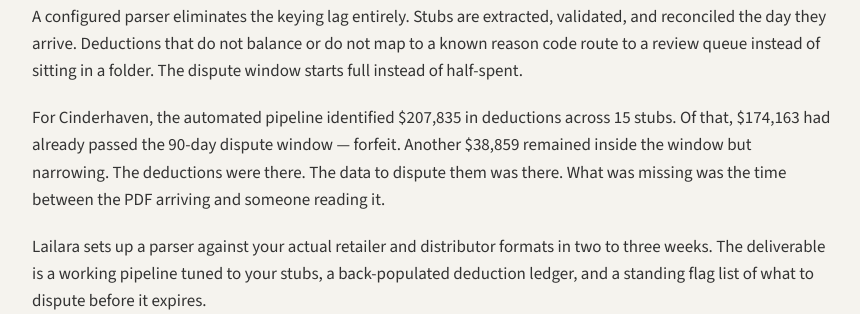
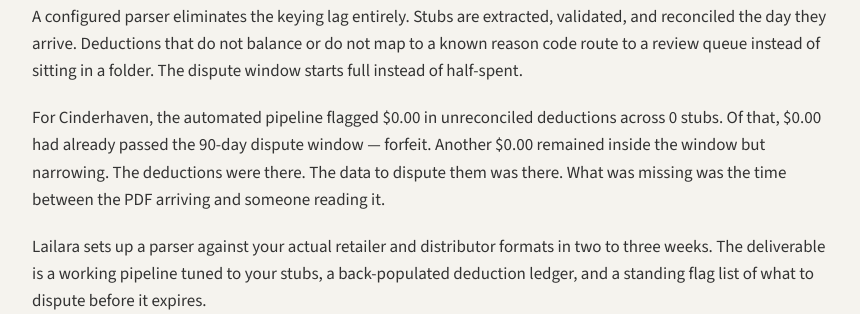
Before and after one commit to MsShawnP/remittance-stub-parsing, a FastAPI app: page /report in a window 1280 px wide. Shown: the part 3051-3365 px from the top of the page, without its empty margins (32-892 px from the left). Run offline with FastAPI, Linux system fonts and the light colour scheme.

Commit message:
fix: closing case-study figures now foot and render from computed context
report/sections/what_this_means.html hardcoded $207,835 total, $174,163
forfeit, and $38,859 in-window — literals that summed to $213,022, i.e. a
subset larger than the whole, and that could contradict the computed
figures shown in the Recovery Potential section on a live render.

Drive the closing section off the same context as margin_math.html: a new
recoverable_total context var (within_window + past_window) plus the
existing past_window / within_window. They foot by construction. The
report route also reconciles against the pinned AS_OF_DATE so the closing
numbers and days-remaining reflect the data window, not the live calendar.

Rendered: $181,164.64 (forfeit) + $26,173.80 (in-window) = $207,338.44.

Co-Authored-By: Claude Opus 4.8 <noreply@anthropic.com>

```diff
--- a/app/routes/report.py
+++ b/app/routes/report.py
@@ -23,6 +23,7 @@ from fastapi.templating import Jinja2Templates
 from src.extraction.pipeline import extract
 from src.ledger.reconciliation import (
     ANNUAL_TRADE_SPEND,
+    AS_OF_DATE,
     DISPUTE_WINDOW_DAYS,
     TOTAL_CHARGEBACKS,
     reconcile_stub,
@@ -120,11 +121,12 @@ def _process_stubs(filenames: list[str]) -> dict:
         # Validate
         validation = validate_stub(stub, stub_id=filename)
 
-        # Reconcile
+        # Reconcile against the pinned data-window date, not the live calendar.
         reconciliation = reconcile_stub(
             stub,
             reference_invoices,
             stub_id=filename,
+            as_of_date=AS_OF_DATE,
         )
 
         # Track formats
@@ -192,6 +194,11 @@ def _process_stubs(filenames: list[str]) -> dict:
     # Total deduction count
     total_deduction_count = len(all_deductions)
 
+    # Recoverable (unreconciled) total: the two dispute-window buckets by
+    # construction. The closing section is driven off this so its parts always
+    # foot against the stated total (within_window + past_window == this).
+    recoverable_total = within_window + past_window
+
     return {
         "stubs_data": stubs_data,
         "stub_count": len(stubs_data),
@@ -206,6 +213,7 @@ def _process_stubs(filenames: list[str]) -> dict:
         "all_deductions": all_deductions,
         "within_window": within_window,
         "past_window": past_window,
+        "recoverable_total": recoverable_total,
         "dispute_window_days": DISPUTE_WINDOW_DAYS,
         "annual_trade_spend": ANNUAL_TRADE_SPEND,
         "total_chargebacks": TOTAL_CHARGEBACKS,
--- a/app/templates/report/sections/what_this_means.html
+++ b/app/templates/report/sections/what_this_means.html
@@ -26,11 +26,15 @@
     </p>
 
     <p class="report-body">
-        For Cinderhaven, the automated pipeline identified $207,835 in deductions
-        across 15 stubs. Of that, $174,163 had already passed the 90-day dispute
-        window — forfeit. Another $38,859 remained inside the window but narrowing.
-        The deductions were there. The data to dispute them was there. What was
-        missing was the time between the PDF arriving and someone reading it.
+        For Cinderhaven, the automated pipeline flagged
+        {{ recoverable_total | format_currency }} in unreconciled deductions
+        across {{ stub_count }} {{ "stub" if stub_count == 1 else "stubs" }}. Of
+        that, {{ past_window | format_currency }} had already passed the
+        {{ dispute_window_days }}-day dispute window — forfeit. Another
+        {{ within_window | format_currency }} remained inside the window but
+        narrowing. The deductions were there. The data to dispute them was
+        there. What was missing was the time between the PDF arriving and
+        someone reading it.
     </p>
 
     <p class="report-body">
```
